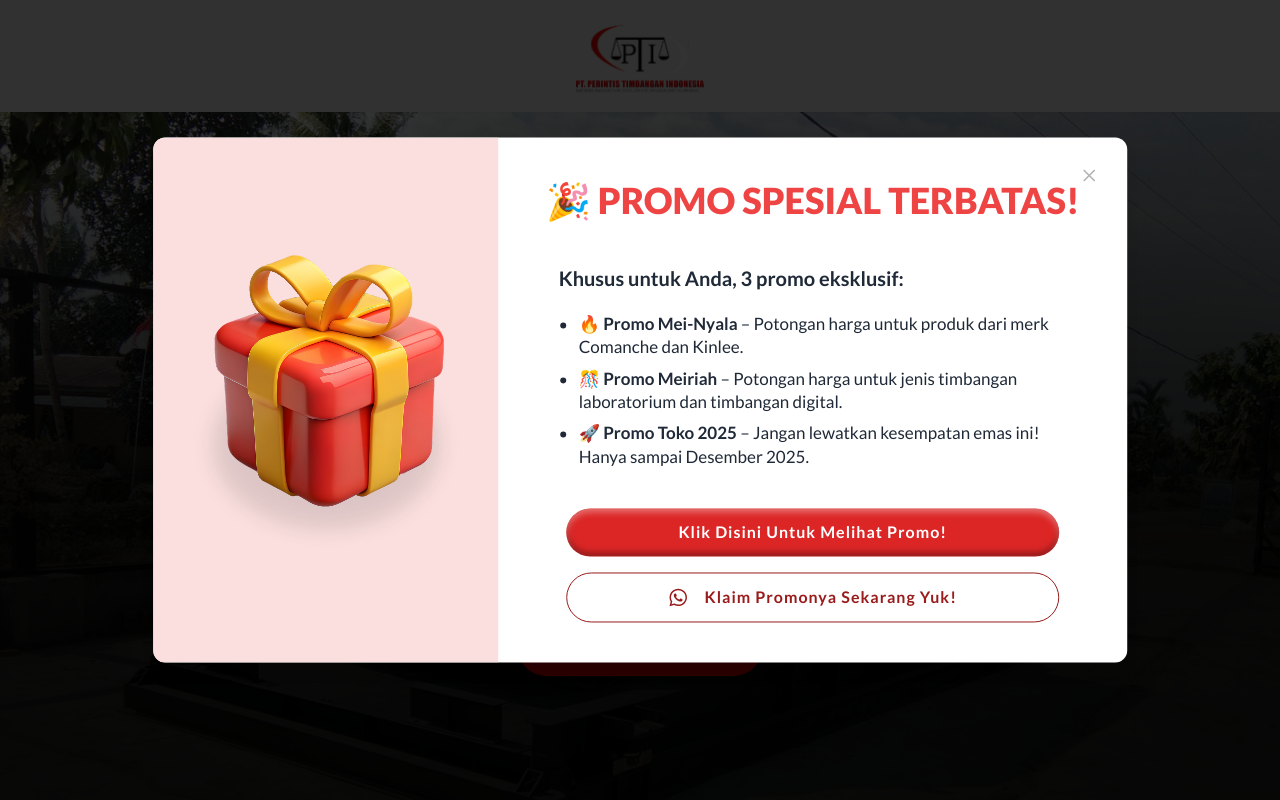
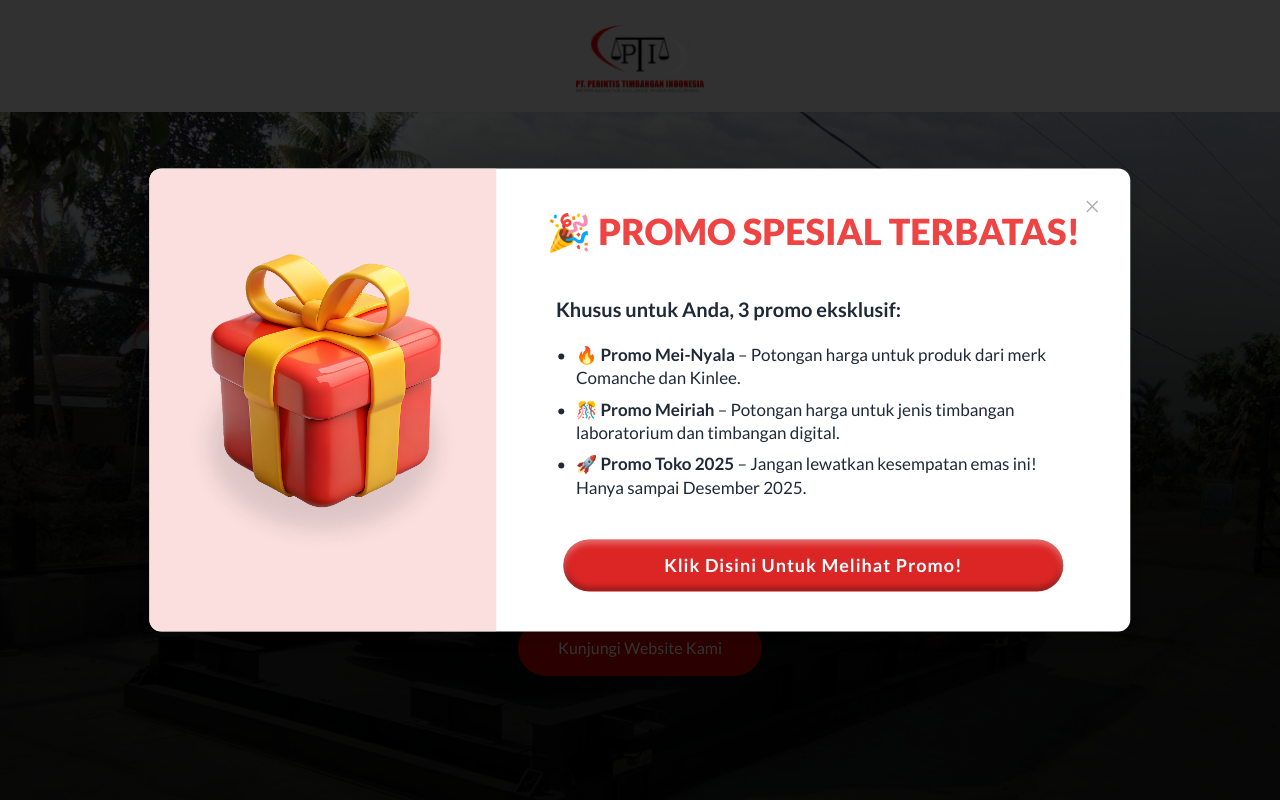
Before and after one commit to SSDIGITAL-DevTeam/perintins-timbangan-landingpage, a Next.js app: page / in a window 1280 px wide. Shown: the top 800 px of the page. Built offline with nearby package versions, Linux system fonts and the light colour scheme.

Commit message:
ryan : update dialog

```diff
--- a/src/components/partials/Dialog/DialogDiscount.tsx
+++ b/src/components/partials/Dialog/DialogDiscount.tsx
@@ -1,5 +1,5 @@
 "use client"
-import { useState } from "react"
+// import { useState } from "react"
 import Image from "next/image"
 import Link from "next/link"
 import {
@@ -13,9 +13,9 @@
 import { FaWhatsapp } from "react-icons/fa6"
 
 export default function DialogDiscount({ waLink, id }: { waLink: string, id: string }) {
-    const [isOpen, setIsOpen] = useState<boolean>(true);
+    // const [isOpen, setIsOpen] = useState<boolean>(true);
     return (
-        <Dialog defaultOpen={true} open={isOpen} onOpenChange={setIsOpen}>
+        <Dialog defaultOpen={true}>
             <DialogContent className="md:overflow-hidden w-[70%] h-[50vh] sm:w-[50%] md:w-fit md:h-fit gap-0 md:gap-4 justify-start">
                 <DialogTitle className="hidden">Promo Dialog</DialogTitle>
 
@@ -68,7 +68,7 @@
                                 </Button>
 
                             </Link>
-                            <Link
+                            {/* <Link
                                 id={id + 1}
                                 href={waLink}
                                 target="_blank"
@@ -78,7 +78,7 @@
                                 <Button className="w-full rounded-full py-2 px-2 sm:px-5 lg:py-3  text-xs sm:text-sm font-semibold tracking-[1px] bg-white hover:bg-red-50 active:bg-red-800 border-[1px] border-red-800 text-red-800 active:text-white flex items-center gap-2">
                                     <FaWhatsapp className="w-3 h-3" /> Klaim Promonya Sekarang Yuk!
                                 </Button>
-                            </Link>
+                            </Link> */}
                         </div>
                     </div>
                 </div>
@@ -127,11 +127,11 @@
                                 href={"https://www.perintistimbanganindonesia.co.id/promo"}
                                 className="w-full flex justify-center"
                             >
-                                <Button className="relative w-full rounded-full py-2 px-5 lg:py-3 text-sm lg:text-base font-semibold tracking-[1px] bg-red-600 hover:bg-red-800 active:bg-red-800 text-white overflow-hidden before:content-[''] before:absolute before:inset-0 before:rounded-full before:shadow-[inset_0_4px_6px_rgba(255,255,255,0.35),inset_0_-4px_6px_rgba(0,0,0,0.35)] before:pointer-events-none">
+                                <Button className="relative w-full rounded-full py-2 px-5 lg:py-3 text-base lg:text-lg font-bold tracking-[1px] bg-red-600 hover:bg-red-800 active:bg-red-800 text-white overflow-hidden before:content-[''] before:absolute before:inset-0 before:rounded-full before:shadow-[inset_0_4px_6px_rgba(255,255,255,0.35),inset_0_-4px_6px_rgba(0,0,0,0.35)] before:pointer-events-none">
                                     Klik Disini Untuk Melihat Promo!
                                 </Button>
                             </Link>
-                            <Link
+                            {/* <Link
                                 id={id + 1}
                                 href={waLink}
                                 target="_blank"
@@ -141,7 +141,7 @@
                                 <Button className="w-full rounded-full py-2 px-5 lg:py-3 text-sm lg:text-base font-semibold tracking-[1px] bg-white hover:bg-red-50 active:bg-red-800 border-[1px] border-red-800 text-red-800 active:text-white flex items-center gap-4">
                                     <FaWhatsapp className="w-5 h-5" /> Klaim Promonya Sekarang Yuk!
                                 </Button>
-                            </Link>
+                            </Link> */}
 
                         </div>
                     </div>
```
